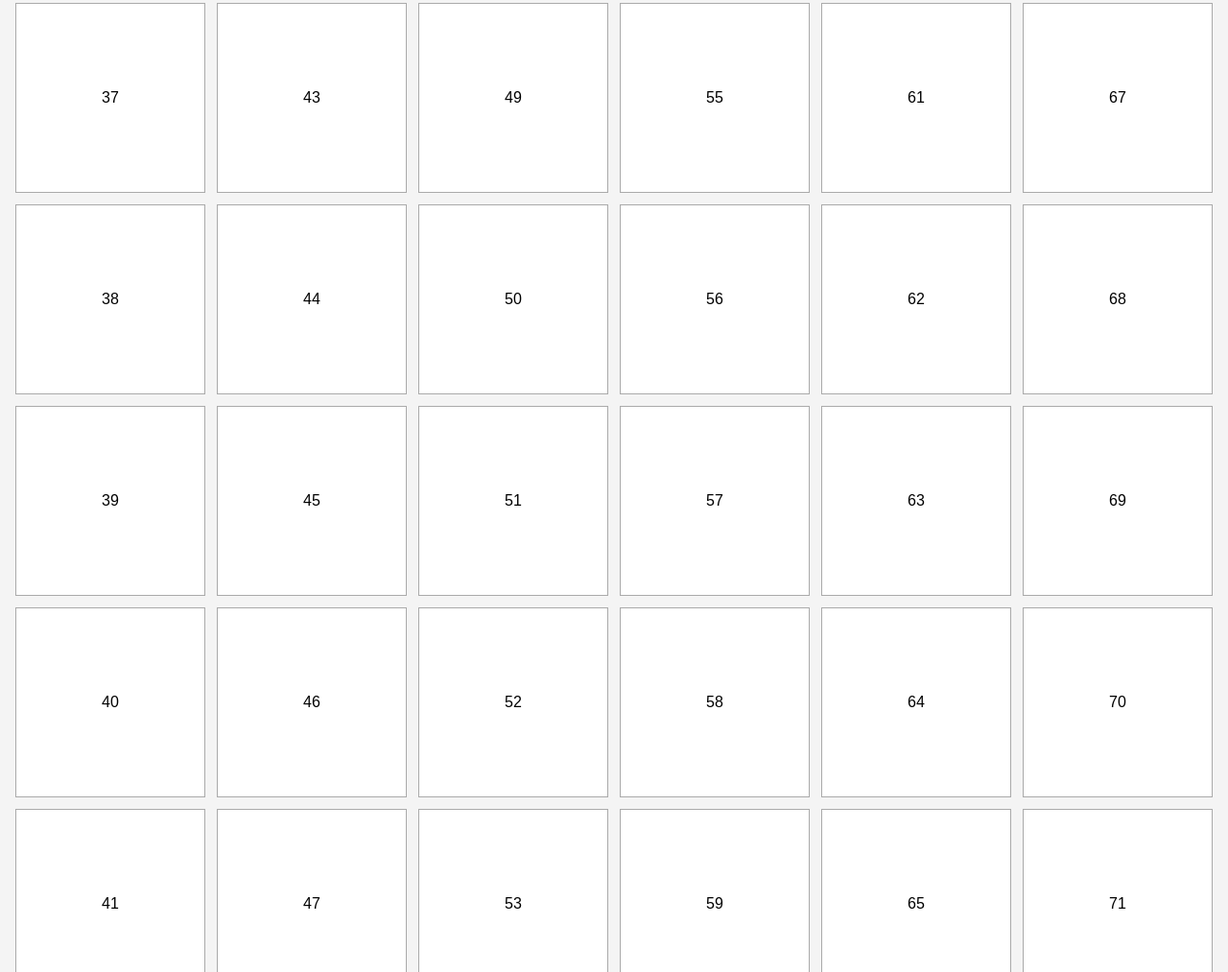
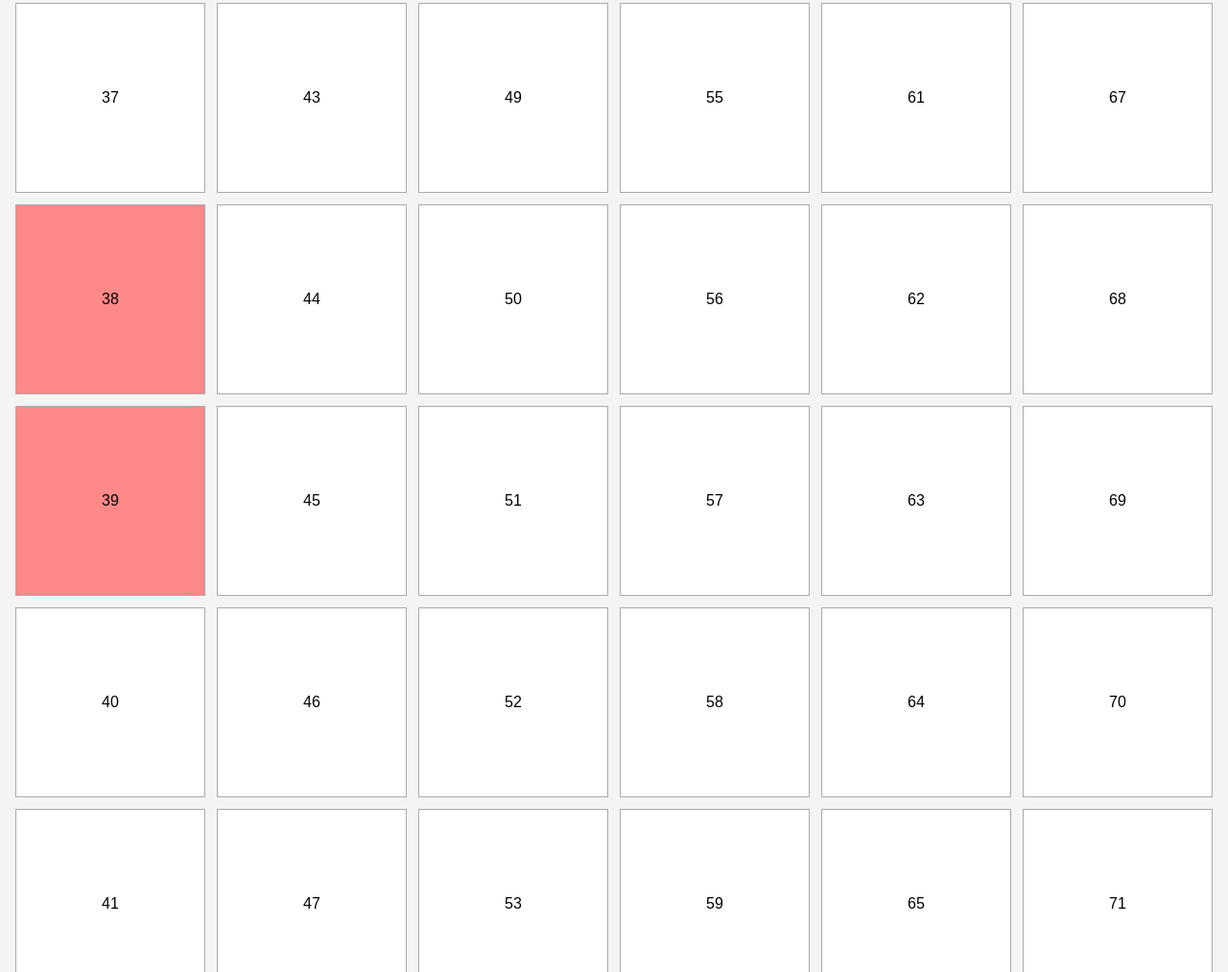
Before and after one commit to SuslaMisha/golubovoz-map, a plain HTML site: page index.html in a window 1280 px wide. Shown: the part 1377-2390 px from the top of the page at 96% size. Drawn offline with Linux system fonts and the light colour scheme.

Commit message:
update color

```diff
--- a/index.html
+++ b/index.html
@@ -33,6 +33,10 @@
       aspect-ratio: 1 / 1;
       font-size: 1rem;
       cursor: pointer;
+      transition: background-color 0.2s;
+    }
+    .cell.assigned {
+      background-color: #f88; /* червоний фон для зайнятих кліток */
     }
     .tooltip {
       position: absolute;
@@ -62,11 +66,8 @@
 
   <script>
     const assignments = {
-      1: "Іванов І.",
-      2: "Петренко П.",
-      37: "Сидоренко С.",
       38: "Сусла М.В.",
-      39: "Сусла В.В"
+      39: "Сусла В.В."
       // додайте інші при потребі
     };
 
@@ -77,7 +78,16 @@
           const num = start + row + col * 6;
           const cell = document.createElement('div');
           cell.className = 'cell';
-          cell.innerHTML = `<span>${num}</span><div class=\"tooltip\">${assignments[num] || 'Порожньо'}</div>`;
+          // якщо є призначення – додаємо клас assigned
+          if (assignments[num]) {
+            cell.classList.add('assigned');
+          }
+          // контент клітки та підказка
+          const tooltipText = assignments[num] || 'Порожньо';
+          cell.innerHTML = `
+            <span>${num}</span>
+            <div class="tooltip">${tooltipText}</div>
+          `;
           container.appendChild(cell);
         }
       }
```
